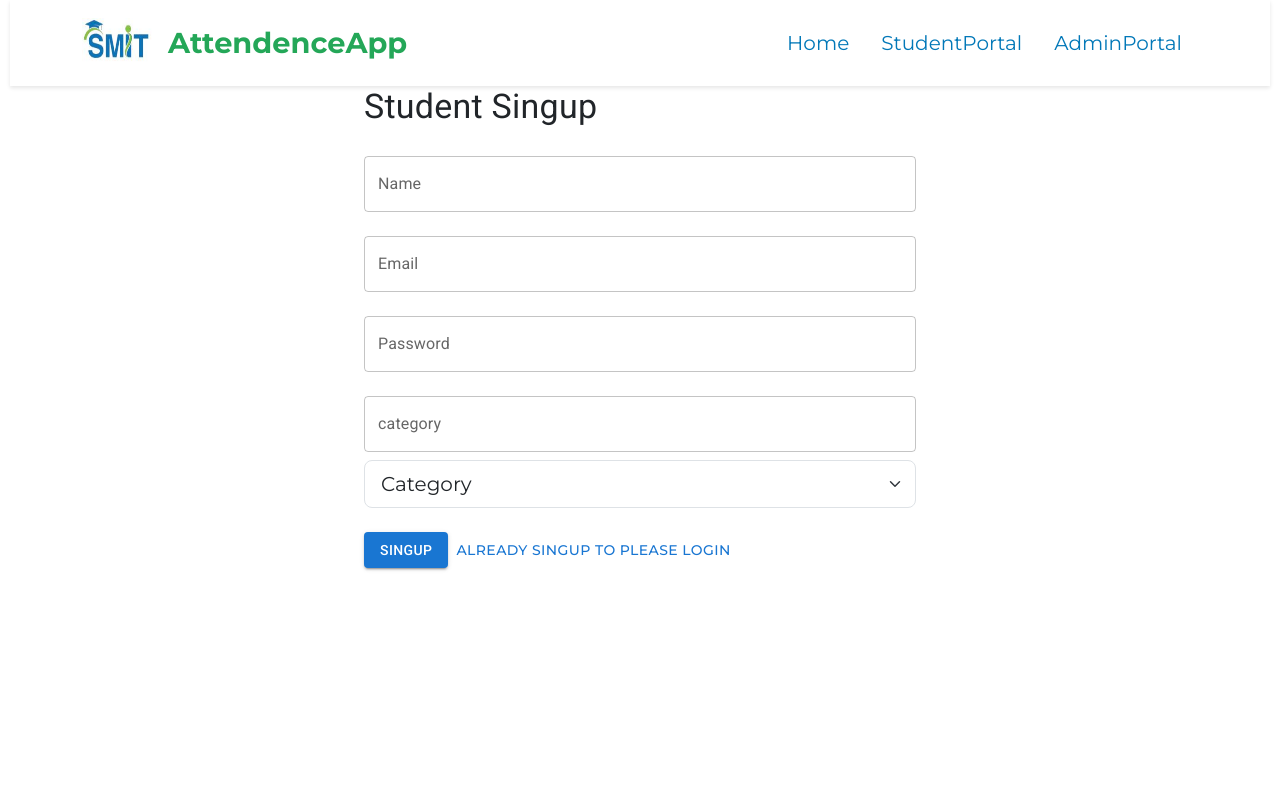
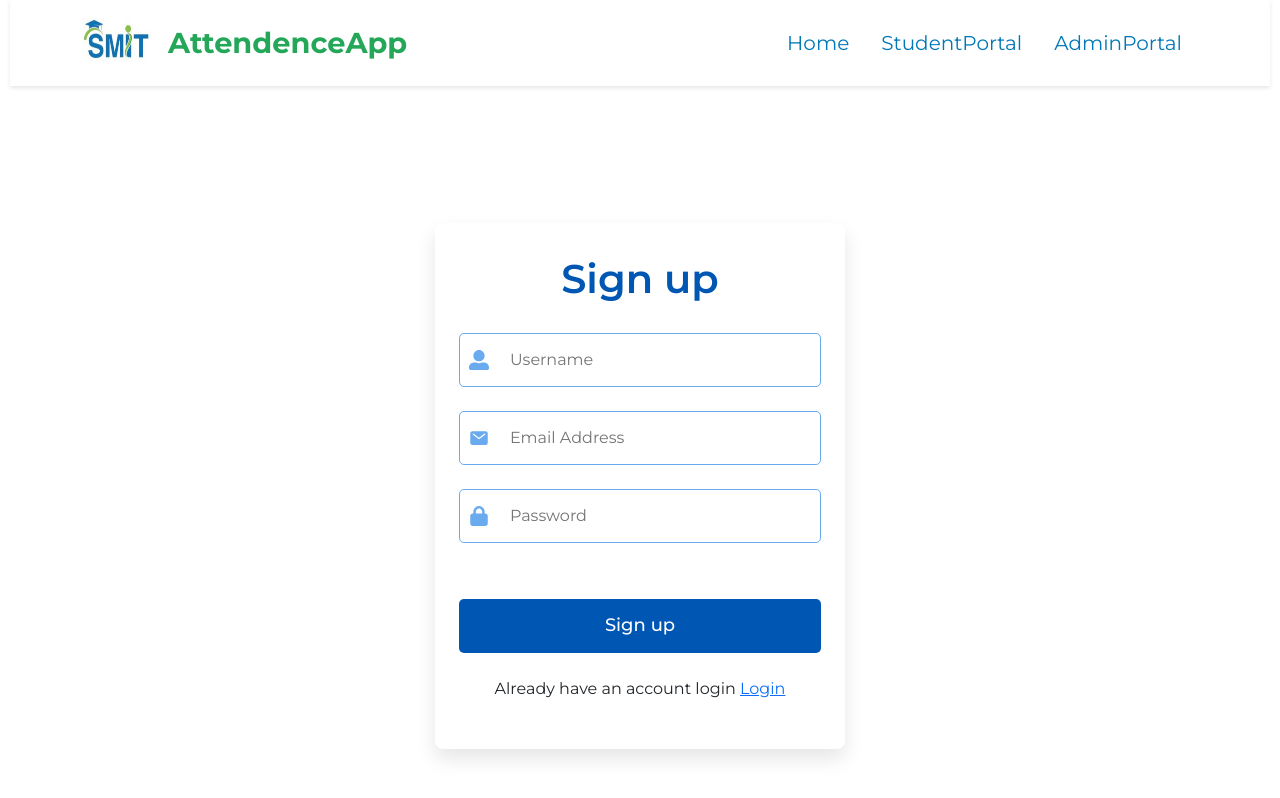
Before and after one commit to javariyafatima1/Attendence-final, a React (Create React App) app in the folder frontend/: page /signup in a window 1280 px wide. Shown: the top 798 px of the page. Built offline with nearby package versions, Linux system fonts and the light colour scheme.

Commit message:
signup form setup

```diff
--- /dev/null
+++ b/frontend/src/components/Signup.css
@@ -0,0 +1,92 @@
+@import url('https://fonts.googleapis.com/css2?family=Montserrat:ital,wght@0,100..900;1,100..900&display=swap');
+
+* {
+    margin: 0;
+    padding: 0;
+    box-sizing: border-box;
+    font-family: "Montserrat", sans-serif;
+}
+
+.main-container {
+    display: flex;
+    align-items: center;
+    justify-content: center;
+    min-height: 100vh;
+}
+
+#root {
+    width: 100%;
+    padding: 0 0.6rem;
+}
+
+.form-title{
+    color: #0056b3;
+    font-weight: bold;
+}
+
+.login-container {
+    min-width: 410px;
+    margin: 0 auto;
+    border-radius: 0.5rem;
+    padding: 2rem 1.5rem;
+    box-shadow: 0 10px 20px rgba(0, 0, 0, 0.1);
+}
+
+.login-container .form-title {
+    text-align: center;
+    font-style: 1.37rem;
+    font-weight: 600;
+    margin-bottom: 1.87rem;
+}
+
+.login-form .input-wrapper {
+    position: relative;
+    height: 54px;
+    width: 100%;
+    margin-bottom: 1.5rem;
+}
+
+.login-form .input-wrapper .input-field {
+    height: 100%;
+    width: 100%;
+    outline: none;
+    border-radius: 0.31rem;
+    border: 1px solid #6aabf0;
+    padding: 0 1.25rem 0 3.12rem;
+    box-sizing: border-box;
+}
+
+.login-form .input-wrapper .icon {
+    position: absolute;
+    left: 10px;
+    top: 50%;
+    transform: translateY(-50%);
+    color: #6aabf0;
+    font-size: 20px;
+    pointer-events: none;
+}
+
+.login-button {
+    width: 100%;
+    height: 54px;
+    cursor: pointer;
+    outline: none;
+    border: none;
+    color: #fff;
+    font-weight: 500;
+    font-size: 1.125rem;
+    background: #0056b3;
+    border-radius: 0.31rem;
+}
+
+.login-button:hover {
+    background-color: #0056b3;
+}
+
+a:hover {
+    text-decoration: underline;
+}
+
+p {
+    text-align: center;
+}
--- a/frontend/src/components/Signup.js
+++ b/frontend/src/components/Signup.js
@@ -1,5 +1,9 @@
 import React, { useState } from 'react';
 import Form from 'react-bootstrap/Form';
+import './Signup.css';
+import { IoMail } from "react-icons/io5";
+import { FaLock } from "react-icons/fa6";
+import { FaUserAlt } from "react-icons/fa";
 import {    useNavigate,Link} from "react-router-dom";
 import { TextField, Button, Container, Typography } from '@mui/material';
 import CardText from 'react-bootstrap/esm/CardText';
@@ -38,13 +42,52 @@ const Signup = () => {
   }
   return (
     <div>
+      <div className="main-container">
+
+      <div className= "login-container">
+        <h1 className="form-title">Sign up</h1>
+        <form action="#" className="login-form">
+          <div className="input-wrapper">
+            <FaUserAlt className='icon' />
+            <input
+              type="text"
+              placeholder='Username'
+              className="input-field"
+              required
+            />
+            </div>
+
+          <div className="input-wrapper">
+            <IoMail className='icon' />
+            <input
+              type="email"
+              placeholder='Email Address'
+              className="input-field"
+              required
+            />
+          </div>
+
+          <div className="input-wrapper">
+            <FaLock className='icon' />
+            <input
+              type="password"
+              placeholder='Password'
+              className="input-field"
+              required
+            />
+          </div>
+          <button className='login-button'>Sign up</button>
+        </form>
+
+        <br />
+
+        <p className="signup-text">Already have an account login <a href="#">Login</a></p>
 
 
 
 
 
-
-        <Container maxWidth="sm">
+        {/* <Container maxWidth="sm">
       <Typography variant="h4" gutterBottom> Student Singup</Typography>
       <TextField
         fullWidth
@@ -112,10 +155,11 @@ const Signup = () => {
     </Button>
 
 
-     </Container>
+     </Container>   */}
 
 
-
+      </div>
+      </div>
 
     </div>
   );
```
